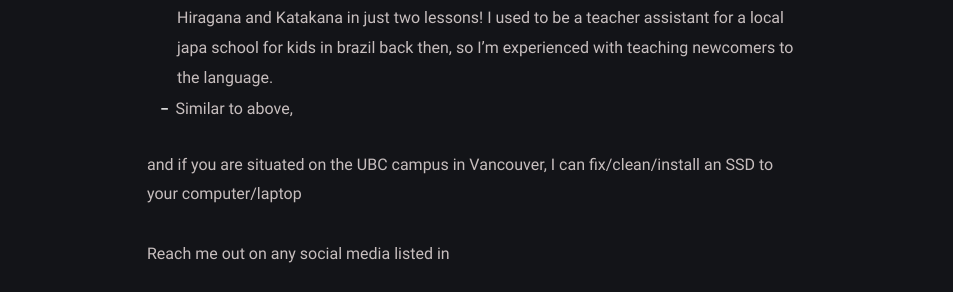
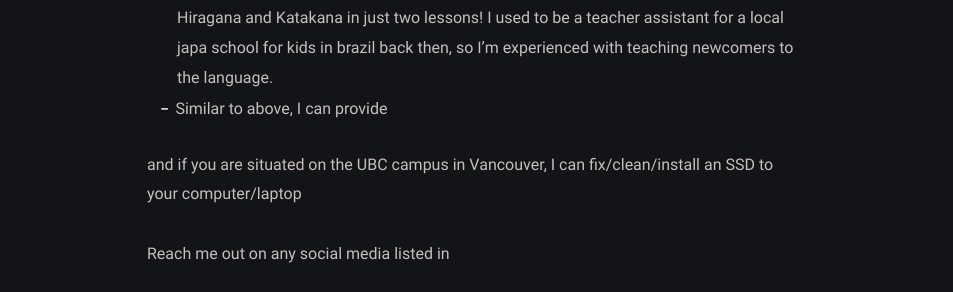
Before and after one commit to Pistachihen/pistachi.github.io, a Jekyll site: the page built from _posts/welcome-to-jekyll/2020-08-29-welcome-to-jekyll.md, in a window 1280 px wide. Shown: the part 484-776 px from the top of the page, without its empty margins (163-1116 px from the left). Built offline with Jekyll 4.4.1, drawn with Linux system fonts in a browser that asks for light colours.

Commit message:
2020-08-29-welcome-to-jekyll.md: changed

```diff
--- a/_posts/welcome-to-jekyll/2020-08-29-welcome-to-jekyll.md
+++ b/_posts/welcome-to-jekyll/2020-08-29-welcome-to-jekyll.md
@@ -7,7 +7,7 @@ categories: services
 Hello, you must have clicked this wondering "services？ How can this part japanese second-year engineering boy provide me anything?", Yes.
 
 - Being fluent on the japanese language since the age of 12, I can give **private japanese tutoring** for any levels, the first class being *FREE!* and for newbies, promising fluency in Hiragana and Katakana in just two lessons! I used to be a teacher assistant for a local japa school for kids in brazil back then, so I'm experienced with teaching newcomers to the language.
-- Similar to above,
+- Similar to above, I can provide
 
 and if you are situated on the UBC campus in Vancouver, I can fix/clean/install an SSD to your computer/laptop
 
```
